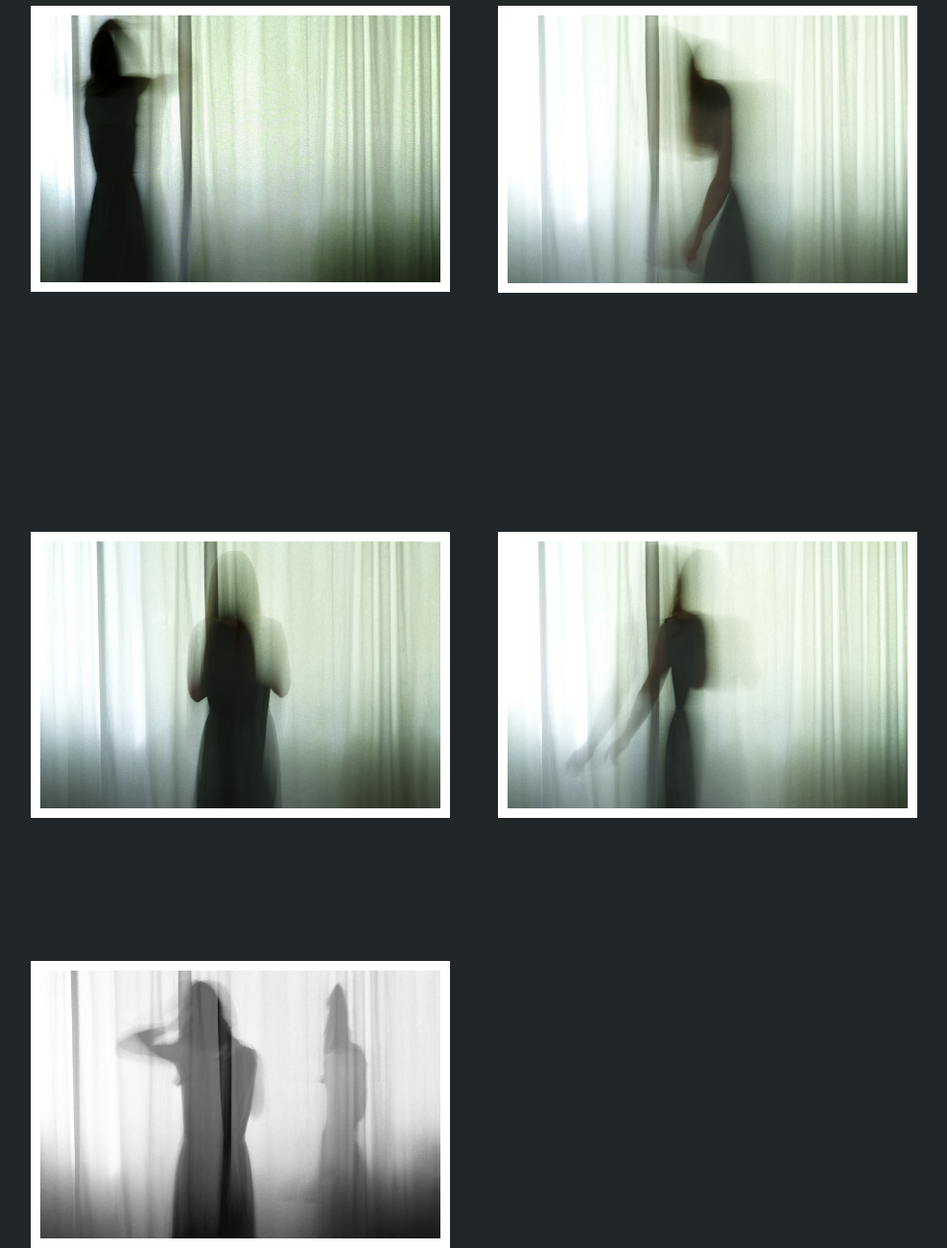
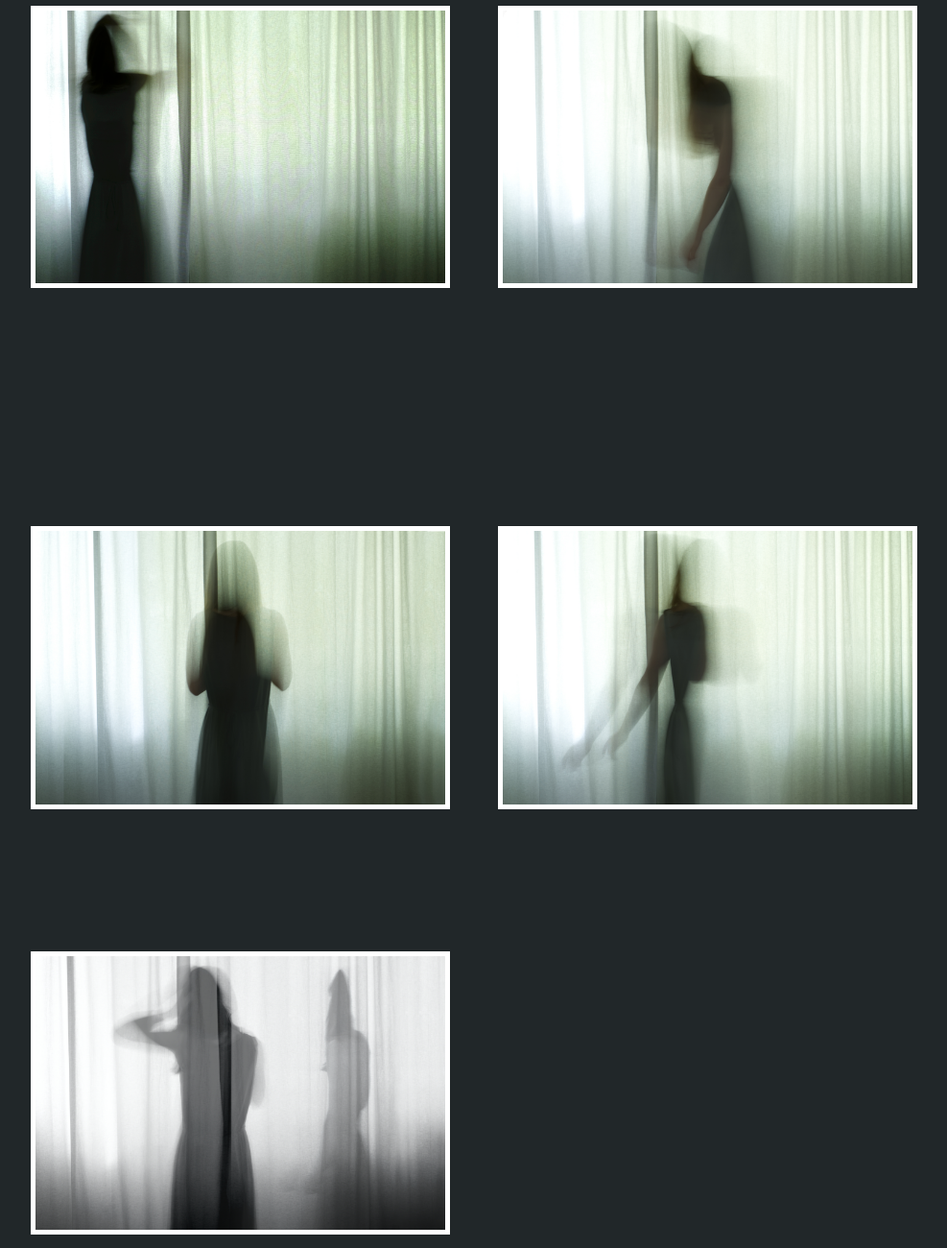
Before and after one commit to richardmarbach/ghosts, a plain HTML site: page index.html in a window 1280 px wide. Shown: the part 170-1470 px from the top of the page at 96% size, without its empty margins (146-1133 px from the left). Drawn offline with Linux system fonts and the light colour scheme.

Commit message:
Swap frames

```diff
--- a/index.html
+++ b/index.html
@@ -9,11 +9,11 @@
 <body>
   <div style="padding-left: 10%; padding-right: 10%; padding-top: 6%;">
     <main class="gallery" tabindex="1">
-      <a href="./gallery.html#1"><figure><img class="framed" src="./img/01.jpg" alt=""></figure></a>
-      <a href="./gallery.html#2"><figure><img class="framed" src="./img/02.jpg" alt=""></figure></a>
-      <a href="./gallery.html#3"><figure><img class="framed" src="./img/03.jpg" alt=""></figure></a>
-      <a href="./gallery.html#4"><figure><img class="framed" src="./img/04.jpg" alt=""></figure></a>
-      <a href="./gallery.html#5"><figure><img class="framed" src="./img/05.jpg" alt=""></figure></a>
+      <a href="./gallery.html#1"><figure><img class="small-frame" src="./img/01.jpg" alt=""></figure></a>
+      <a href="./gallery.html#2"><figure><img class="small-frame" src="./img/02.jpg" alt=""></figure></a>
+      <a href="./gallery.html#3"><figure><img class="small-frame" src="./img/03.jpg" alt=""></figure></a>
+      <a href="./gallery.html#4"><figure><img class="small-frame" src="./img/04.jpg" alt=""></figure></a>
+      <a href="./gallery.html#5"><figure><img class="small-frame" src="./img/05.jpg" alt=""></figure></a>
     </main>
   </div>
 
--- a/styles.css
+++ b/styles.css
@@ -22,7 +22,7 @@ img {
   display: block;
 }
 
-.framed {
+.frame {
   border: 10px solid white;
 }
 
```
Also changed, not shown: gallery.html (+5 -5 lines).
